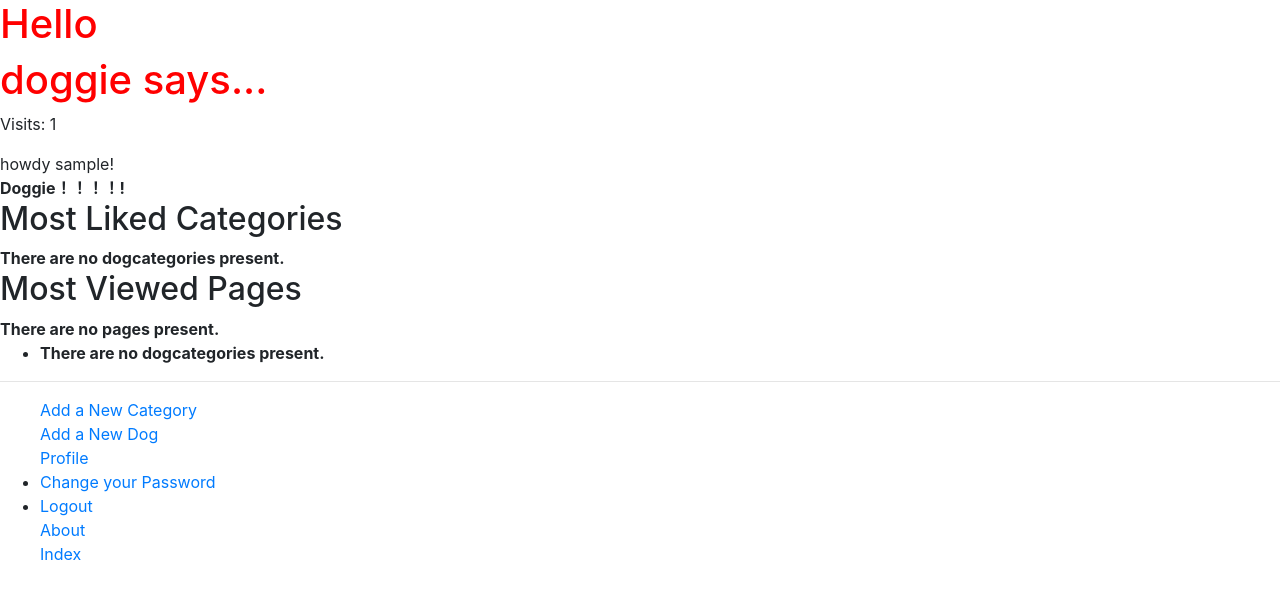
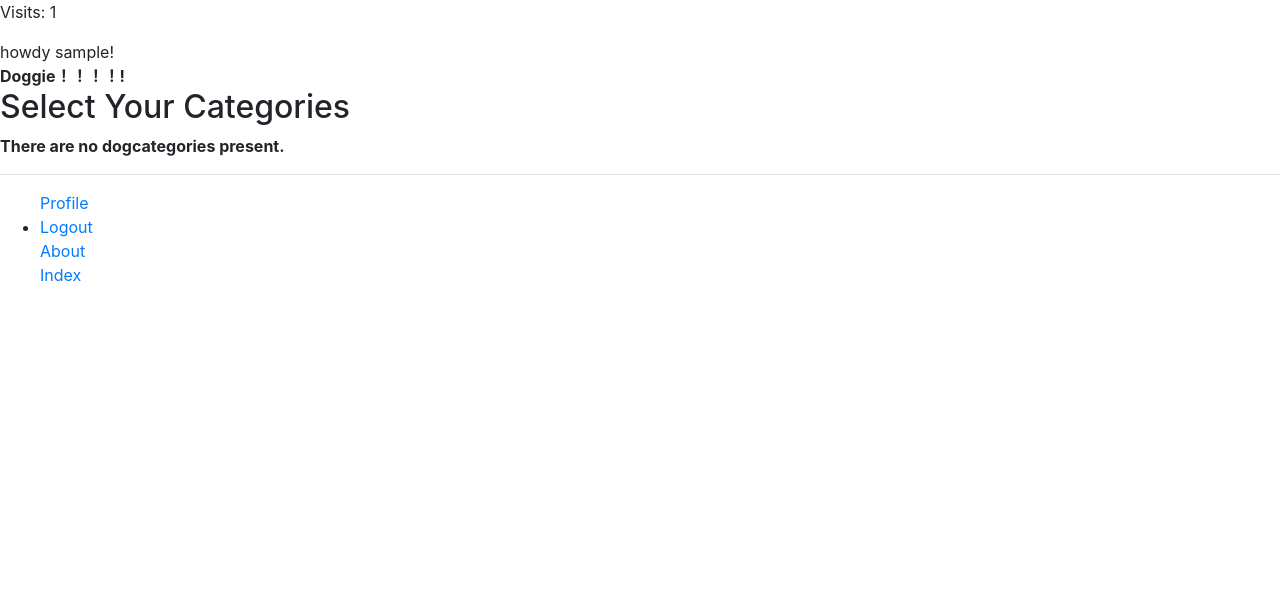
Before and after one commit to Fanyu911/DoggieBook, a Django app: page /doggie/ in a window 1280 px wide. Shown: the top 599 px of the page. Run offline with Django 3.2, Linux system fonts and the light colour scheme; the visitor is signed in with stand-in values (Sample User, id 1); data that the repository does not hold is empty; some libraries are stand-ins or nearby versions.

Commit message:
Change Index

```diff
--- a/doggie/views.py
+++ b/doggie/views.py
@@ -73,6 +73,7 @@ def add_dogcategory(request):
             print(form.errors)
     return render(request, 'doggie/add_dogcategory.html', {'form': form})
 
+@login_required
 def add_dog(request):
     form = DogForm()
     if request.method == 'POST':
--- a/templates/doggie/base.html
+++ b/templates/doggie/base.html
@@ -9,6 +9,7 @@
     <!-- Bootstrap CSS -->
     <link rel="stylesheet" href="https://stackpath.bootstrapcdn.com/bootstrap/4.4.1/css/bootstrap.min.css" integrity="sha384-Vkoo8x4CGsO3+Hhxv8T/Q5PaXtkKtu6ug5TOeNV6gBiFeWPGFN9MuhOf23Q9Ifjh" crossorigin="anonymous">
     <link rel="stylesheet" type="text/css" href="{% static 'css/mystyle.css' %}">
+    <!-- Js -->
     <script src="{% static 'js/myjs.js' %}"></script>
     <head>
         <title>
@@ -22,19 +23,17 @@
     </head>
 
     <body>
-        <h1>
-            Hello
-        </h1>
+
         <div>
         {% block body_block %}
         {% endblock %}
         </div>
 
-        <div>
-            {% block sidebar_block %}
-                {% get_dogcategory_list dogcategory%}
-            {% endblock %}
-        </div>
+<!--        <div>-->
+<!--            {% block sidebar_block %}-->
+<!--                {% get_dogcategory_list dogcategory%}-->
+<!--            {% endblock %}-->
+<!--        </div>-->
 
         <hr />
 
@@ -42,16 +41,12 @@
             <ul>
 
         {% if user.is_authenticated %}
-            <a href="{% url 'doggie:add_dogcategory' %}">Add a New Category</a><br />
-            <a href="{% url 'doggie:add_dog' %}">Add a New Dog</a><br />
             <a href="{% url 'doggie:profile' user.username %}">Profile</a>
-            <li><a href="{% url 'auth_password_change' %}">Change your Password</a></li>
             <li><a href="{% url 'auth_logout' %}?next={% url 'doggie:index' %}">Logout</a></li>
         {% else %}
             <a href="{% url 'registration_register'%}">Register</a>
             <a href="{% url 'auth_login' %}">Login</a>
         {% endif %}
-
             <a href="{% url 'doggie:about' %}">About</a><br />
             <a href="{% url 'doggie:index' %}">Index</a><br />
 
--- a/templates/doggie/index.html
+++ b/templates/doggie/index.html
@@ -7,7 +7,7 @@
 
 {% block body_block %}
 
-        <h1>doggie says...</h1>
+
         <p>Visits: {{ visits }}</p>
         <div>
               {% if user.is_authenticated %}
@@ -20,7 +20,7 @@
         </div>
 
         <div>
-            <h2>Most Liked Categories</h2>
+            <h2>Select Your Categories</h2>
         {% if dogcategories %}
         <ul>
         {% for dogcategory in dogcategories %}
@@ -33,17 +33,7 @@
         </div>
 
         <div>
-            <h2>Most Viewed Pages</h2>
 
-        {% if dogs %}
-            <ul>
-            {% for dog in dogs %}
-                <li><a href="">{{ dog.dog_name }}</a></li>
-            {% endfor %}
-            </ul>
-        {% else %}
-            <strong>There are no pages present.</strong>
-        {% endif %}
         </div>
 
 {% endblock %}
--- a/templates/doggie/profile.html
+++ b/templates/doggie/profile.html
@@ -24,6 +24,9 @@
             {% else %}
 
             {% endif %}
+            <li><a href="{% url 'auth_password_change' %}">Change your Password</a></li>
+            <a href="{% url 'doggie:add_dogcategory' %}">Add a New Category</a><br />
+            <a href="{% url 'doggie:add_dog' %}">Add a New Dog</a><br />
         </div>
 
 {% endblock %}
```
